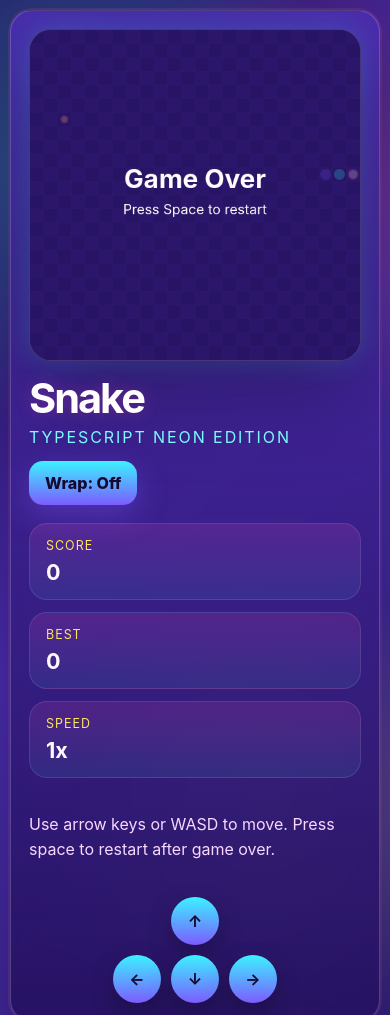
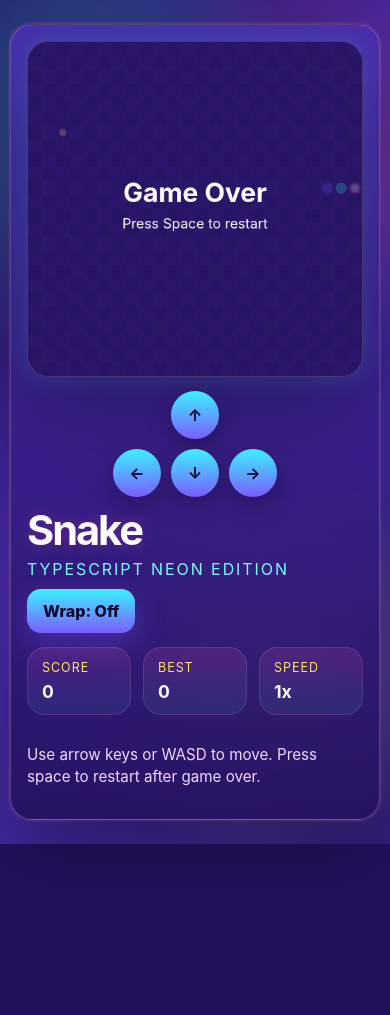
Before and after one commit to PeterSulcs/Snake, a website: page index.html in a window 390 px wide. Shown: the top 1015 px of the page. After the commit the page ends 844 px from the top, so only its background shows below. Drawn offline with Linux system fonts and the light colour scheme.

Commit message:
Fix mobile touch control visibility

```diff
--- a/src/style.css
+++ b/src/style.css
@@ -218,22 +218,50 @@ canvas.shake {
 
   .panel {
     width: 100%;
-    padding: 18px;
-    gap: 18px;
+    padding: 16px;
+    gap: 14px;
     border-radius: 22px;
+  }
+
+  .sidebar {
+    gap: 14px;
+  }
+
+  .heading-row {
+    gap: 10px;
   }
 
   h1 {
     font-size: 2.6rem;
   }
 
+  .stats {
+    grid-template-columns: repeat(3, minmax(0, 1fr));
+  }
+
+  .stats div {
+    padding: 12px 14px;
+  }
+
+  .stats strong {
+    font-size: 1.1rem;
+  }
+
+  .controls {
+    max-width: none;
+    font-size: 0.95rem;
+    line-height: 1.45;
+  }
+
   canvas {
-    width: min(100%, calc(100vh - 320px));
+    width: min(100%, calc(100vh - 360px));
     border-radius: 22px;
   }
 
   .touch-controls {
     display: flex;
     flex-direction: column;
+    order: -1;
+    margin-top: 0;
   }
 }
```
